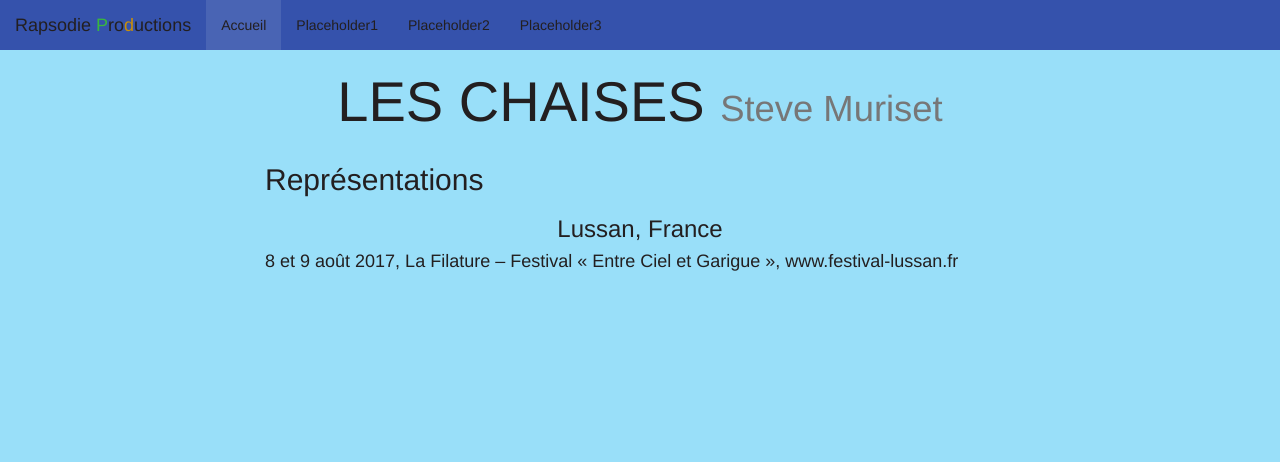
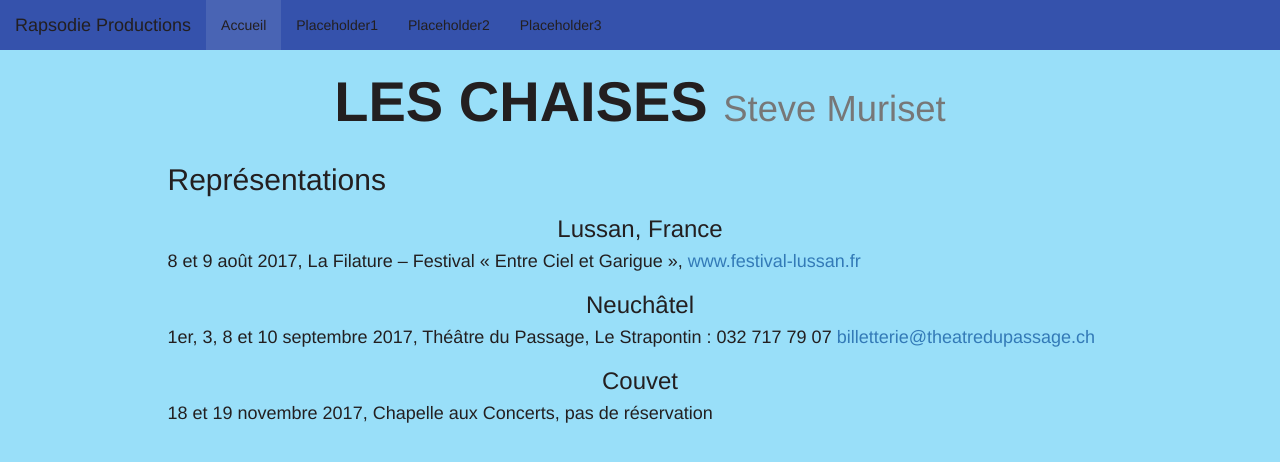
Before and after one commit to Nitwix/rapsodie, a PHP site: page / in a window 1280 px wide. Shown: the top 462 px of the page. Run offline with PHP 8.4, Linux system fonts and the light colour scheme; some libraries are stand-ins or nearby versions.

Commit message:
small backup

```diff
--- a/includes/footer.php
+++ b/includes/footer.php
@@ -14,7 +14,7 @@
 		<script src='scripts/utils.js' type='text/javascript'></script>
 
 		<!-- Cool link active effect -->
-		<script src='scripts/link_active_effect.js' type='text/javascript'></script>
+		<script src='scripts/random_letter_color.js' type='text/javascript'></script>
 
 		";
 
--- a/includes/head.php
+++ b/includes/head.php
@@ -9,6 +9,7 @@
 	<!-- Bootstrap -->
 	<link href='https://maxcdn.bootstrapcdn.com/bootstrap/3.3.7/css/bootstrap.min.css' rel='stylesheet' integrity='sha384-
 	BVYiiSIFeK1dGmJRAkycuHAHRg32OmUcww7on3RYdg4Va+PmSTsz/K68vbdEjh4u' crossorigin='anonymous'>
+
 
 	<!-- My style -->
 	<link rel='stylesheet/less' type='text/css' href='style.less' />
--- a/index.php
+++ b/index.php
@@ -7,19 +7,27 @@
 			<div class="row">
 				<div class="col-sm-2"></div> <!-- so it's aligned in the middle -->
 				<div class="col-sm-8">
-					<h1 class="text-center styled_text super_title">LES CHAISES <small>Steve Muriset</small></h1>
+					<h1 class="text-center styled_text">LES CHAISES <small>Steve Muriset</small></h1>
 				</div>
 				<div class="col-sm-2"></div>
 			</div>
 			<div class="row">
-				<div class="col-sm-2"></div> <!-- so it's aligned in the middle -->
-				<div class="col-sm-8">
+				<div class="col-sm-2 col-lg-1"></div> <!-- so it's aligned in the middle -->
+				<div class="col-sm-8 col-lg-10">
 					<h2 class="styled_text">Représentations</h1>
 
 					<h3 class="text-center styled_text">Lussan, France</h3>
-					<h4 class="styled_text">8 et 9 août 2017, La Filature – Festival « Entre Ciel et Garigue », www.festival-lussan.fr</h4>
+					<h4 class="styled_text">8 et 9 août 2017, La Filature – Festival « Entre Ciel et Garigue »,
+					<a href="http://festival-lussan.fr" id="www.festival-lussan.fr">www.festival-lussan.fr</a></h4>
+
+					<h3 class="text-center styled_text">Neuchâtel</h3>
+					<h4 class="styled_text">1er, 3, 8 et 10 septembre 2017, Théâtre du Passage, Le Strapontin : 032 717 79 07
+					<a href="mailto:billetterie@theatredupassage.ch" id="billetterie@theatredupassage.ch">billetterie@theatredupassage.ch</a></h4>
+
+					<h3 class="text-center styled_text">Couvet</h3>
+					<h4 class="styled_text">18 et 19 novembre 2017, Chapelle aux Concerts, pas de réservation</h4>
 				</div>
-				<div class="col-sm-2"></div>
+				<div class="col-sm-2 col-lg-1"></div>
 			</div>
 		</div>
 		<?php include "includes/footer.php" ?>
--- a/scripts/link_active_effect.js
+++ /dev/null
@@ -1,29 +0,0 @@
-var links = $("a");
-
-links.mouseover(function(event) {
-	var str = event.target.innerHTML;
-	var nStr = "";
-	for(var i in str){
-		if(randInt(0,parseInt(str.length/3)) == 0){ //randomly set the color
-			//choose between the two colors
-			if(randInt(0,2) == 0){
-				nStr += "<span style='color:#CA8F08'>"+str[i]+"</span>"; //orange
-			}else{
-				nStr += "<span style='color:#38B73E'>"+str[i]+"</span>"; //green
-			}
-		}else{
-			nStr += str[i];
-		}
-	}
-	event.target.innerHTML = nStr;
-});
-
-links.mouseout(function(event) {
-	event.target.innerHTML = event.target.id; //use the id of the text to be able to put it back onmouseout
-});
-
-
-
-function randInt(min,max){
-	return Math.floor(Math.random()*(max-min)+min);
-}
--- a/scripts/utils.js
+++ b/scripts/utils.js
@@ -1,3 +1,7 @@
 function collapseNavbar(){
 	$('.collapse').collapse('hide');
 }
+
+function randInt(min,max){
+	return Math.floor(Math.random()*(max-min)+min);
+}
--- a/style.less
+++ b/style.less
@@ -9,11 +9,12 @@
 @bt-color: #231F20; //body text color
 @b-color: #99DFF9; //background color
 
-@collapse-width: 1200px; //width at which the navbar collapse
+@collapse-width: 600px; //width at which the navbar collapse
 
 
 h1{
 	font-size: 400%;
+	font-weight: bolder;
 }
 
 //Body styling
```
